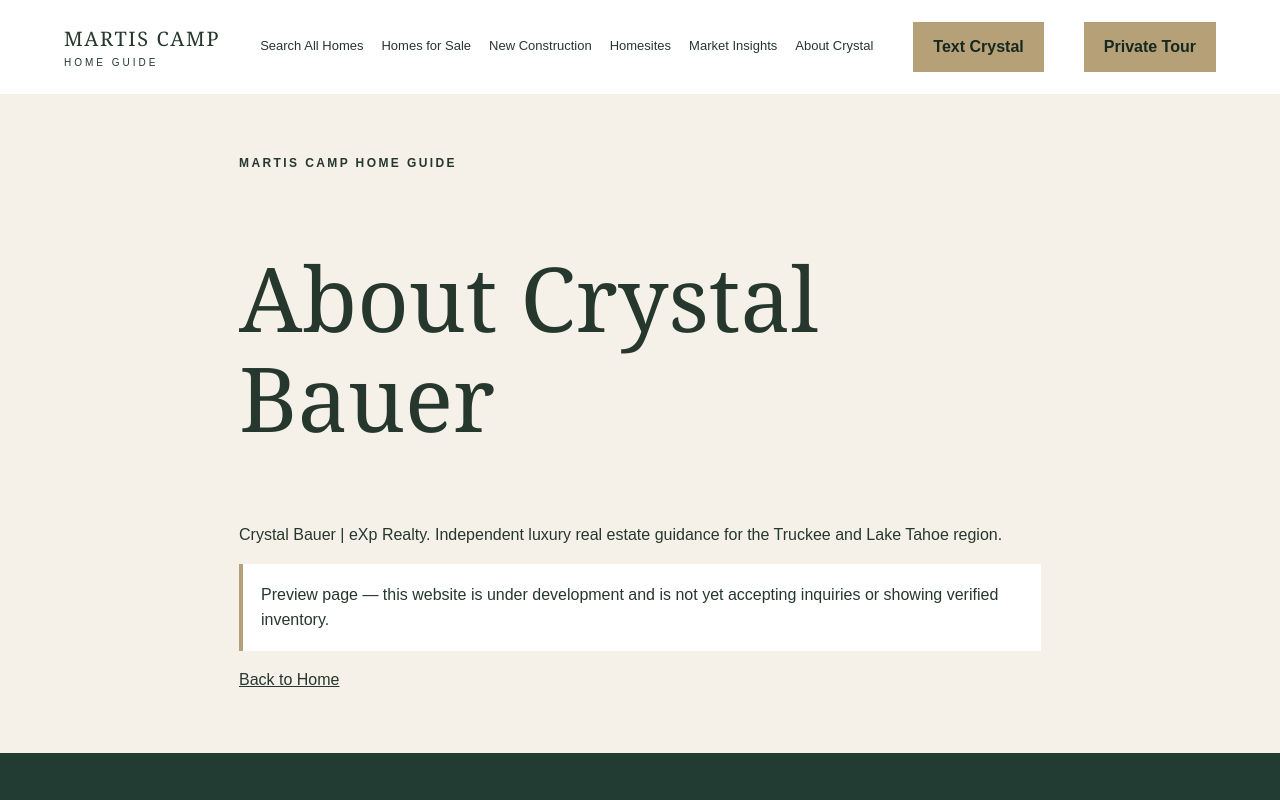
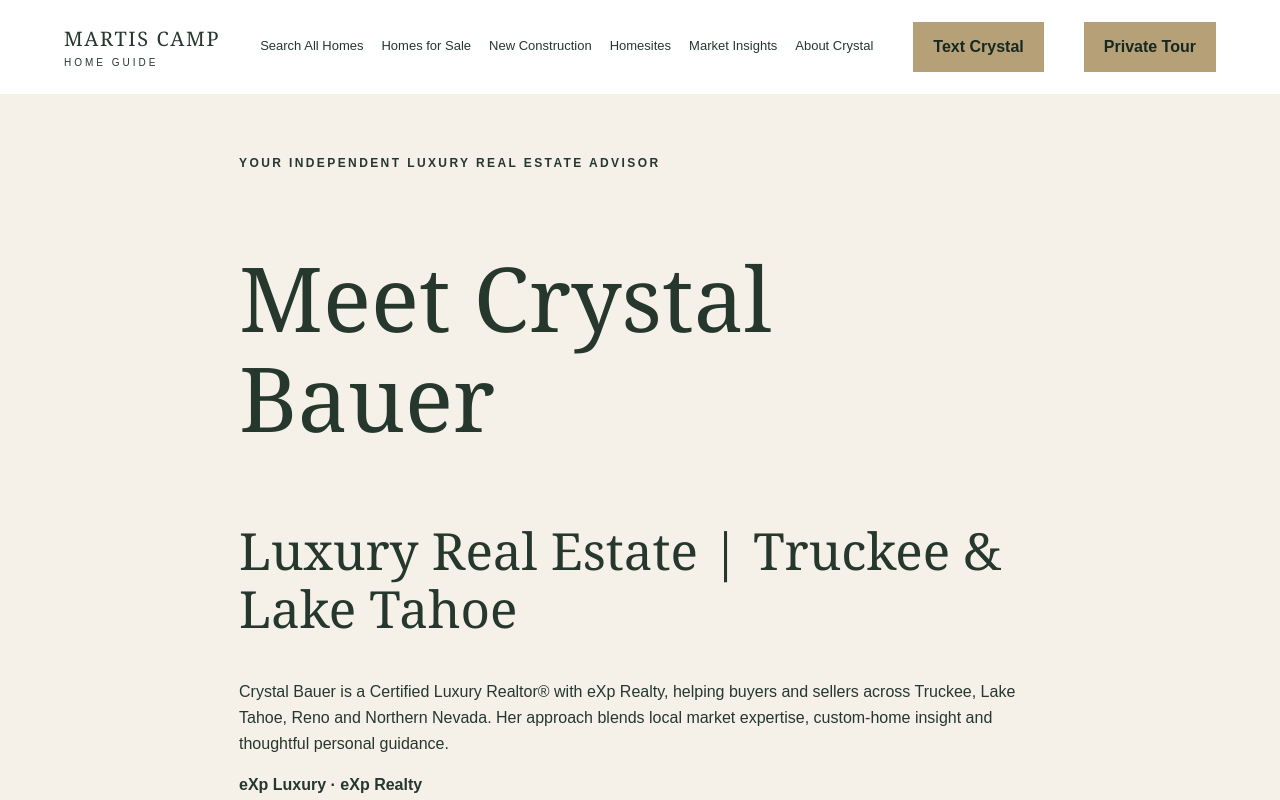
Before and after one commit to crystalsellsproperty-sketch/-martis-camp-home-guide, a Next.js app: page /about-crystal in a window 1280 px wide. Shown: the top 800 px of the page. Built offline with nearby package versions, Linux system fonts and the light colour scheme.

Commit message:
Add Crystal's eXp Luxury profile and direct text link

```diff
--- a/app/about-crystal/page.tsx
+++ b/app/about-crystal/page.tsx
@@ -1,4 +1,3 @@
 import type {Metadata} from "next";
-import Link from "next/link";
-export const metadata:Metadata={title:"About Crystal Bauer"};
-export default function Page(){return <section className="content"><p className="eyebrow">MARTIS CAMP HOME GUIDE</p><h1>About Crystal Bauer</h1><p>Crystal Bauer | eXp Realty. Independent luxury real estate guidance for the Truckee and Lake Tahoe region.</p><p className="notice">Preview page — this website is under development and is not yet accepting inquiries or showing verified inventory.</p><Link href="/">Back to Home</Link></section>}
+export const metadata:Metadata={title:"Meet Crystal Bauer | eXp Luxury"};
+export default function Page(){return <section className="content"><p className="eyebrow">YOUR INDEPENDENT LUXURY REAL ESTATE ADVISOR</p><h1>Meet Crystal Bauer</h1><h2>Luxury Real Estate | Truckee & Lake Tahoe</h2><p>Crystal Bauer is a Certified Luxury Realtor® with eXp Realty, helping buyers and sellers across Truckee, Lake Tahoe, Reno and Northern Nevada. Her approach blends local market expertise, custom-home insight and thoughtful personal guidance.</p><p><strong>eXp Luxury · eXp Realty</strong></p><p>California DRE #02099002 · Nevada Lic. #S.0196277</p><p><a className="btn" href="sms:+17755304747?body=Hi%20Crystal%2C%20I%20have%20a%20question%20about%20Martis%20Camp.">Text Crystal</a> &nbsp; <a href="https://www.crystalspropertyconnection.com/" target="_blank" rel="noopener noreferrer">Search homes on Crystal's Property Connection</a></p><p className="notice">Professional photo and approved eXp Luxury branding are being prepared for this page. This independent guide is not endorsed by the Martis Camp community.</p></section>}
```
